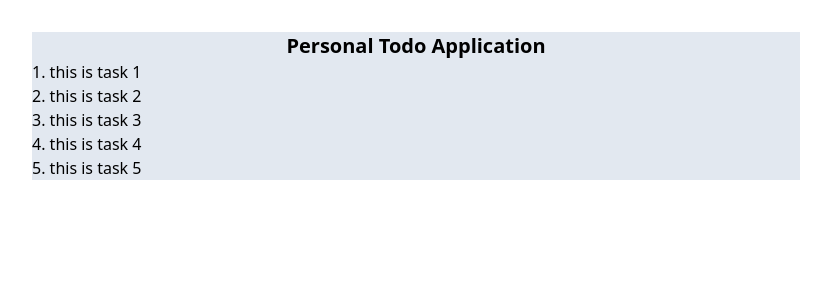
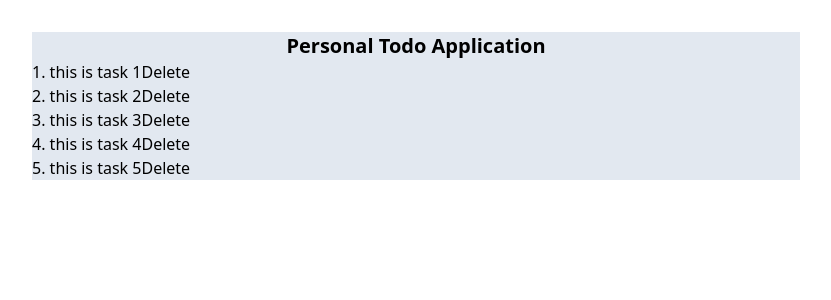
Before and after one commit to MohammadBohluli/react-todo-app, a React (Vite) app: page / in a window 1280 px wide. Shown: the top 300 px of the page, without its empty margins (224-1055 px from the left). Built offline with nearby package versions, Linux system fonts and the light colour scheme.

Commit message:
🛠️ Building delete task functionality

```diff
--- a/src/App.tsx
+++ b/src/App.tsx
@@ -1,5 +1,5 @@
 import { useState } from 'react';
-import TodoList from './components/TodoList';
+import TaskList from './components/TaskList';
 
 const data = [
   { id: 1, task: 'this is task 1', complate: true },
@@ -9,20 +9,25 @@ const data = [
   { id: 5, task: 'this is task 5', complate: true },
 ];
 
-export interface Todo {
+export interface Task {
   id: number;
   task: string;
   complate: boolean;
 }
 
 const App = () => {
-  const [todoList, setTodoList] = useState<Todo[]>(data);
+  const [taskList, setTaskList] = useState<Task[]>(data);
   return (
     <div className="bg-slate-200 max-w-3xl w-11/12 mt-8 mx-auto">
       <h1 className="text-center font-bold text-xl">
         Personal Todo Application
       </h1>
-      <TodoList todoList={todoList} />
+      <TaskList
+        taskList={taskList}
+        onDeleteTask={(taskId) =>
+          setTaskList(taskList.filter((task) => task.id !== taskId))
+        }
+      />
     </div>
   );
 };
--- /dev/null
+++ b/src/components/TaskList.tsx
@@ -0,0 +1,26 @@
+import { Task } from '../App';
+
+interface Props {
+  taskList: Task[];
+  onDeleteTask: (id: number) => void;
+}
+
+const TaskList = ({ taskList, onDeleteTask }: Props) => {
+  return (
+    <div>
+      <ul>
+        {taskList.map((task, index) => (
+          <li key={task.id}>
+            <div>
+              <span>{index + 1}. </span>
+              {task.task}
+              <button onClick={() => onDeleteTask(task.id)}>Delete</button>
+            </div>
+          </li>
+        ))}
+      </ul>
+    </div>
+  );
+};
+
+export default TaskList;
--- a/src/components/TodoList.tsx
+++ /dev/null
@@ -1,21 +0,0 @@
-import { Todo } from '../App';
-
-interface Props {
-  todoList: Todo[];
-}
-const TodoList = ({ todoList }: Props) => {
-  return (
-    <div>
-      <ul>
-        {todoList.map((todo, index) => (
-          <li key={todo.id}>
-            <span>{index + 1}. </span>
-            {todo.task}
-          </li>
-        ))}
-      </ul>
-    </div>
-  );
-};
-
-export default TodoList;
```
